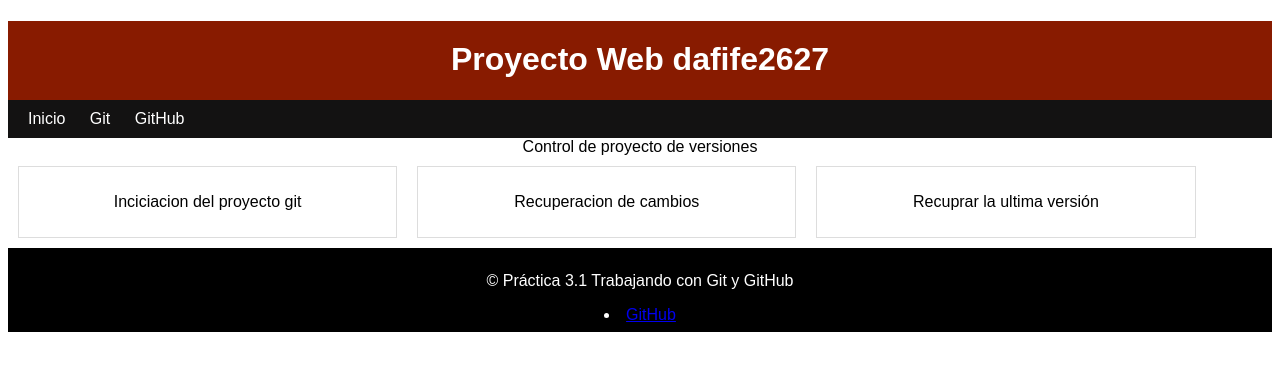
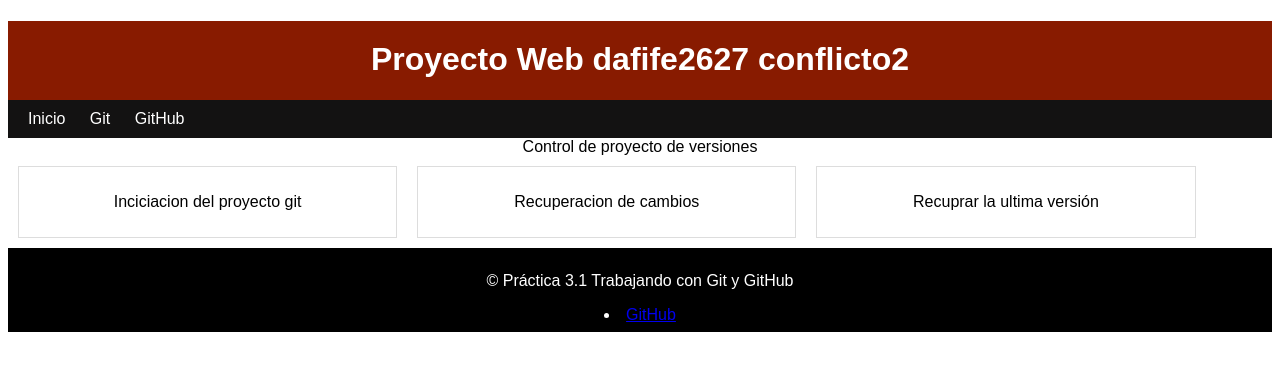
Before and after one commit to David-Fiteni/Proyecto-Web-dafife2627, a plain HTML site: page index.html in a window 1280 px wide. Drawn offline with Linux system fonts and the light colour scheme.

Commit message:
Cambiado titulo conflicto 2

```diff
--- a/index.html
+++ b/index.html
@@ -10,7 +10,7 @@
 
 <body>
     <header>
-        <h1>Proyecto Web dafife2627</h1>
+        <h1>Proyecto Web dafife2627 conflicto2 </h1>
         <nav>
             <ul>
                     <li><a href="#Inicio">Inicio</a></li>
```
